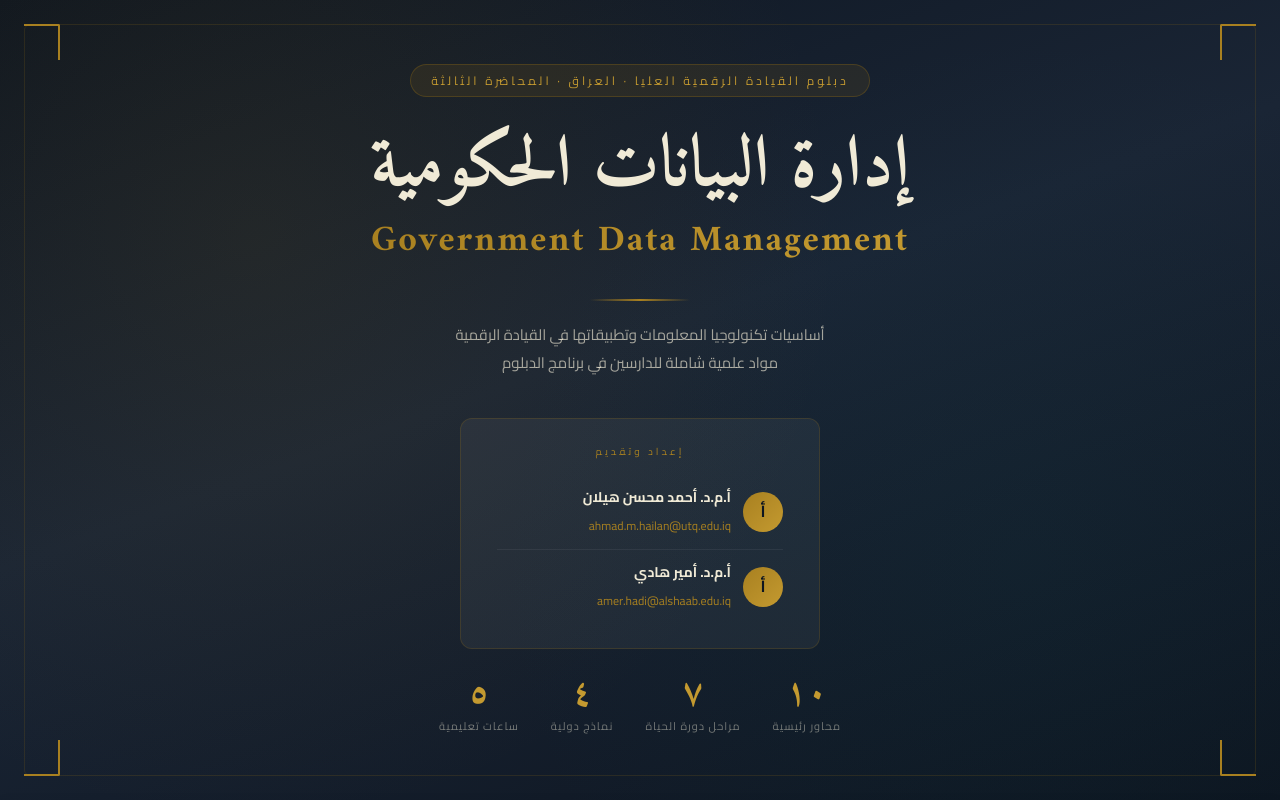
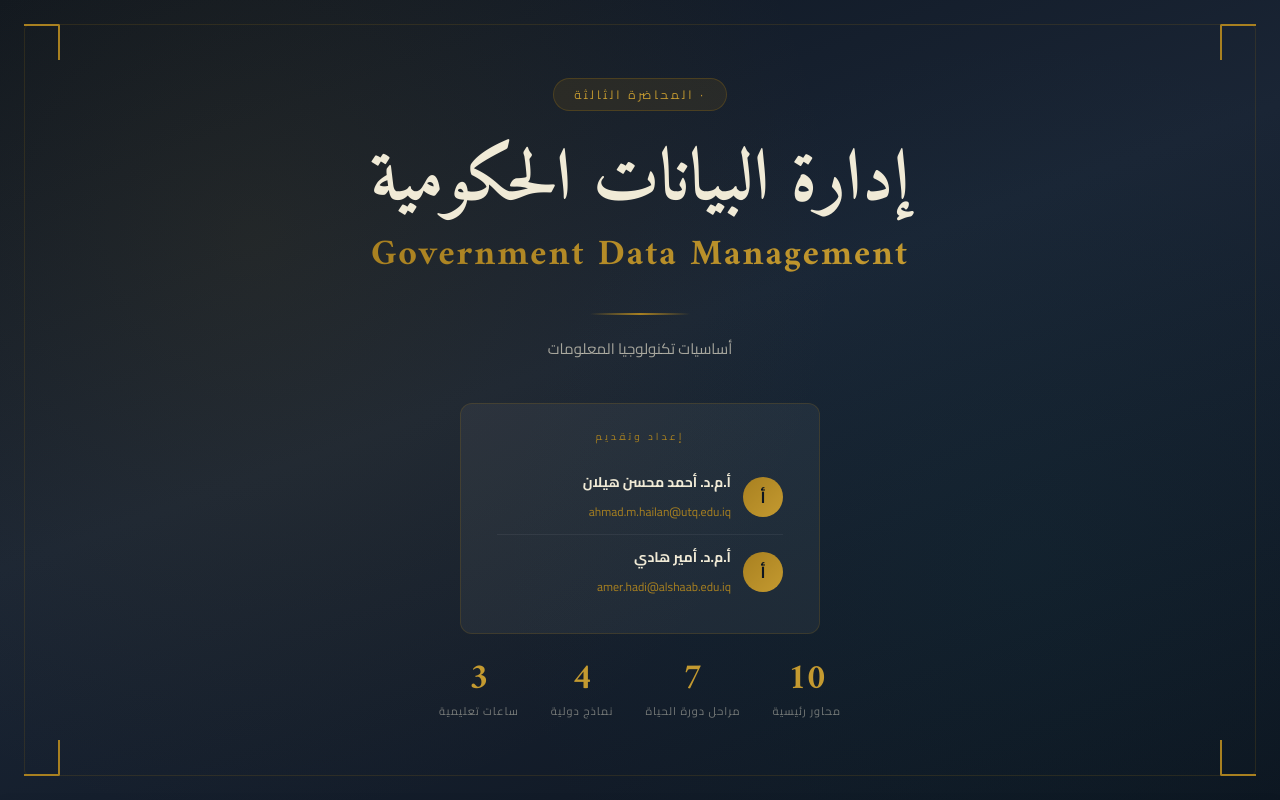
Before and after one commit to ameerkhadi/academic-cv-website, a plain HTML site: page week3.html in a window 1280 px wide. Shown: the top 800 px of the page. Drawn offline with Linux system fonts and the light colour scheme.

Commit message:
Update week3.html

```diff
--- a/week3.html
+++ b/week3.html
@@ -3,7 +3,7 @@
 <head>
 <meta charset="UTF-8">
 <meta name="viewport" content="width=device-width, initial-scale=1.0">
-<title>إدارة البيانات الحكومية — دبلوم القيادة الرقمية</title>
+<title>إدارة البيانات الحكومية </title>
 <link href="https://fonts.googleapis.com/css2?family=Cairo:wght@300;400;600;700;900&family=Amiri:wght@400;700&display=swap" rel="stylesheet">
 <style>
 /* ═══════════════════════════════════════
@@ -570,7 +570,7 @@ tbody td:first-child{font-weight:600;color:var(--ink);}
   <div class="cover-corner cc-bl"></div>
   <div class="cover-corner cc-br"></div>
 
-  <div class="cover-chip">دبلوم القيادة الرقمية العليا · العراق · المحاضرة الثالثة</div>
+  <div class="cover-chip"> · المحاضرة الثالثة</div>
 
   <h1>
     <span class="ar">إدارة البيانات الحكومية</span>
@@ -580,8 +580,8 @@ tbody td:first-child{font-weight:600;color:var(--ink);}
   <div class="cover-line"></div>
 
   <p class="cover-subtitle">
-    أساسيات تكنولوجيا المعلومات وتطبيقاتها في القيادة الرقمية<br>
-    مواد علمية شاملة للدارسين في برنامج الدبلوم
+    أساسيات تكنولوجيا المعلومات <br>
+
   </p>
 
   <div class="cover-instructors">
@@ -603,10 +603,10 @@ tbody td:first-child{font-weight:600;color:var(--ink);}
   </div>
 
   <div class="cover-meta">
-    <div class="cm-item"><span class="cm-num">١٠</span><div class="cm-label">محاور رئيسية</div></div>
-    <div class="cm-item"><span class="cm-num">٧</span><div class="cm-label">مراحل دورة الحياة</div></div>
-    <div class="cm-item"><span class="cm-num">٤</span><div class="cm-label">نماذج دولية</div></div>
-    <div class="cm-item"><span class="cm-num">٥</span><div class="cm-label">ساعات تعليمية</div></div>
+    <div class="cm-item"><span class="cm-num">10</span><div class="cm-label">محاور رئيسية</div></div>
+    <div class="cm-item"><span class="cm-num">7</span><div class="cm-label">مراحل دورة الحياة</div></div>
+    <div class="cm-item"><span class="cm-num">4</span><div class="cm-label">نماذج دولية</div></div>
+    <div class="cm-item"><span class="cm-num">3</span><div class="cm-label">ساعات تعليمية</div></div>
   </div>
 </div>
 
```
